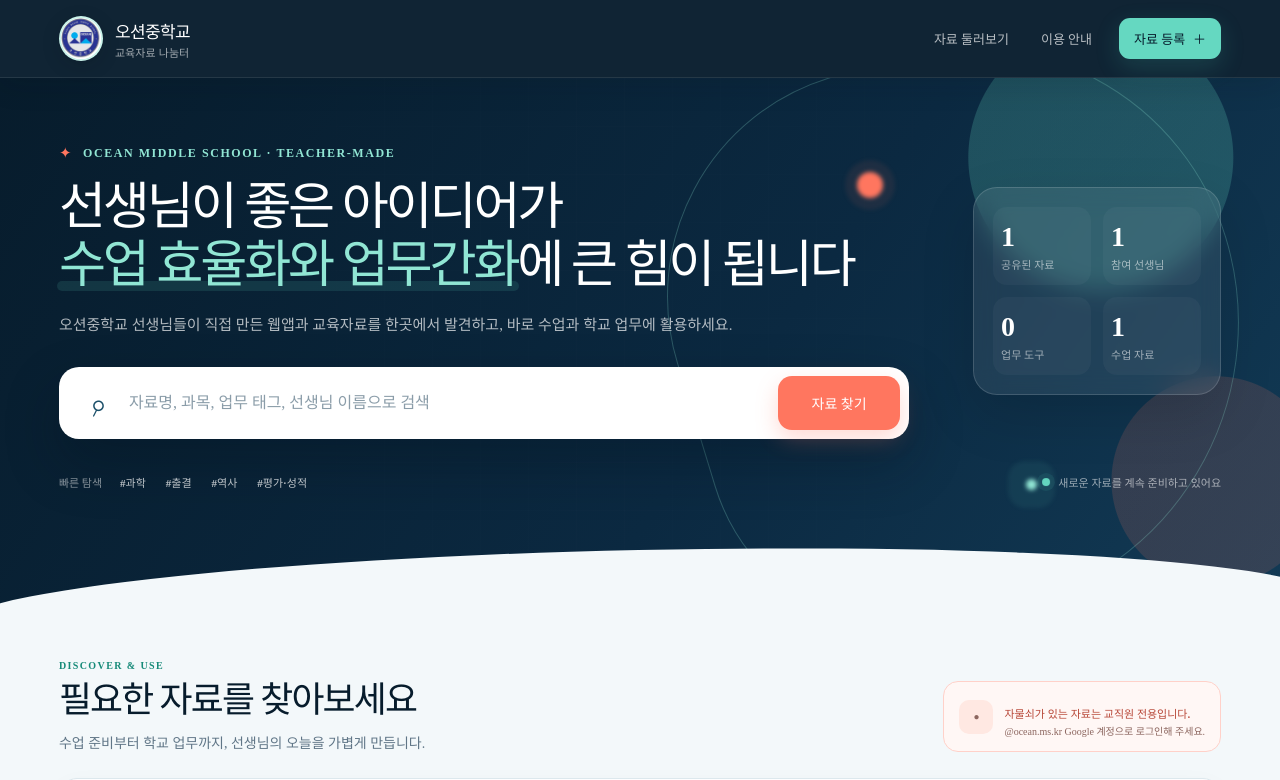
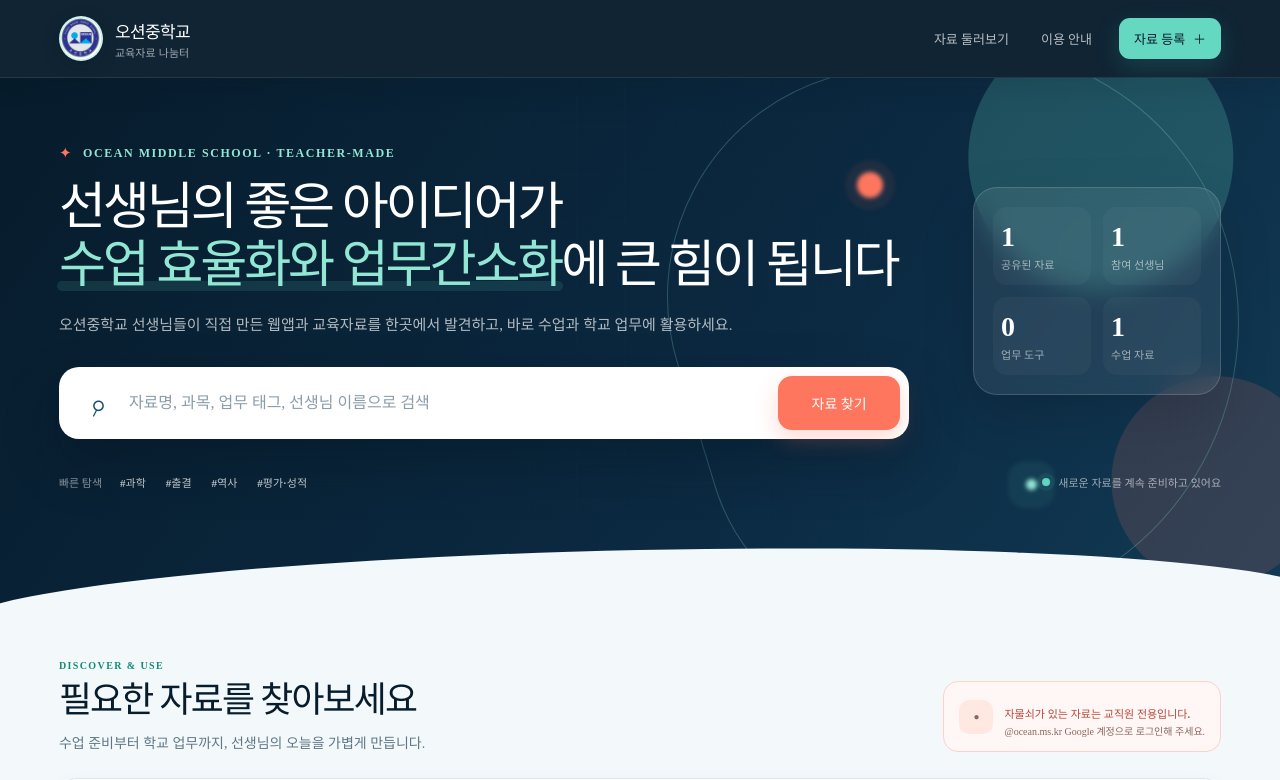
Before and after one commit to vibeoschool/education-sharing-portal, a Next.js app: page / in a window 1280 px wide. Shown: the top 780 px of the page. Built offline with nearby package versions, Linux system fonts and the light colour scheme; no server answers.

Commit message:
copy: correct portal headline wording

```diff
--- a/app/layout.tsx
+++ b/app/layout.tsx
@@ -18,7 +18,7 @@ export async function generateMetadata(): Promise<Metadata> {
     },
     openGraph: {
       title: "오션중학교 교육자료 나눔터",
-      description: "선생님이 좋은 아이디어가 수업 효율화와 업무간화에 큰 힘이 됩니다",
+      description: "선생님의 좋은 아이디어가 수업 효율화와 업무간소화에 큰 힘이 됩니다",
       type: "website",
       locale: "ko_KR",
       images: imageUrl
@@ -28,7 +28,7 @@ export async function generateMetadata(): Promise<Metadata> {
     twitter: {
       card: "summary_large_image",
       title: "오션중학교 교육자료 나눔터",
-      description: "선생님이 좋은 아이디어가 수업 효율화와 업무간화에 큰 힘이 됩니다",
+      description: "선생님의 좋은 아이디어가 수업 효율화와 업무간소화에 큰 힘이 됩니다",
       images: imageUrl ? [imageUrl] : undefined,
     },
   };
--- a/app/page.tsx
+++ b/app/page.tsx
@@ -305,9 +305,9 @@ export default function Home() {
               OCEAN MIDDLE SCHOOL · TEACHER-MADE
             </p>
             <h1>
-              선생님이 좋은 아이디어가
+              선생님의 좋은 아이디어가
               <br />
-              <em>수업 효율화와 업무간화</em>에 큰 힘이 됩니다
+              <em>수업 효율화와 업무간소화</em>에 큰 힘이 됩니다
             </h1>
             <p className="hero-copy">
               오션중학교 선생님들이 직접 만든 웹앱과 교육자료를 한곳에서
```
Also changed, not shown: public/og.png.
